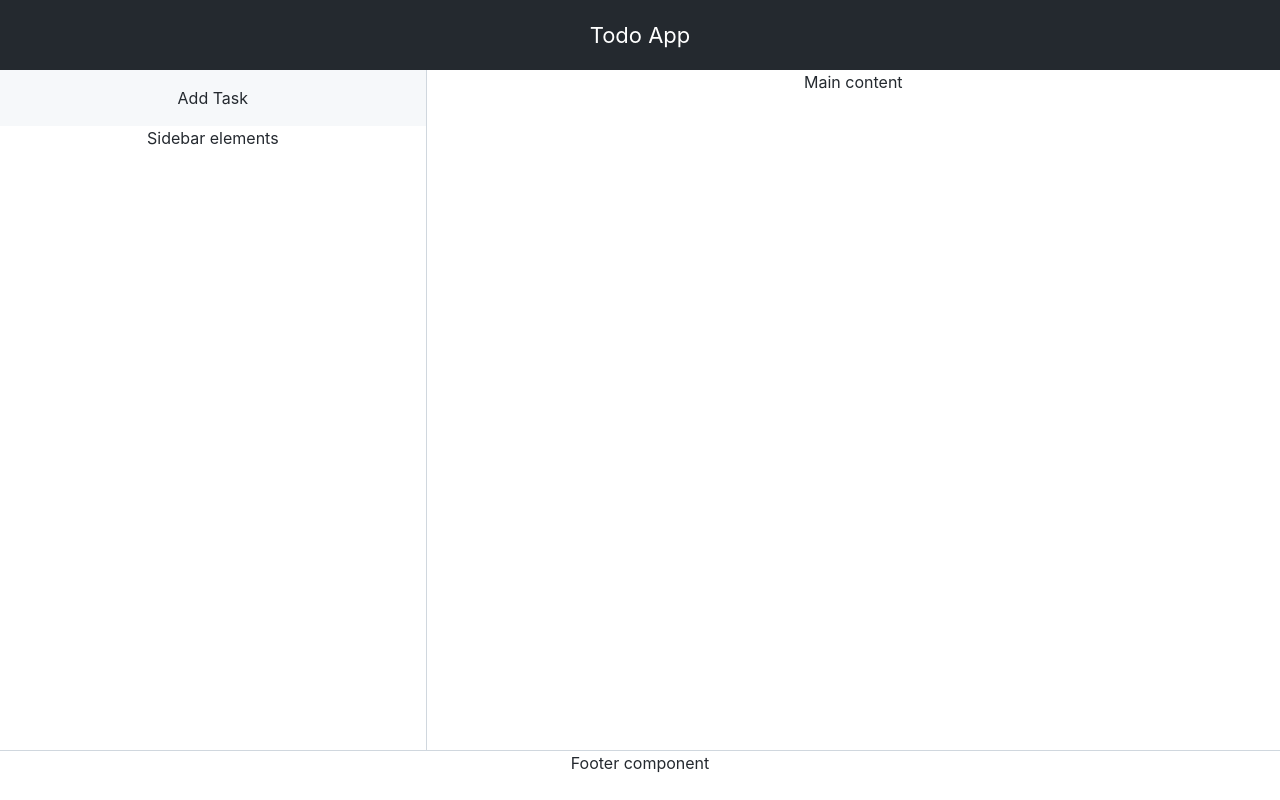
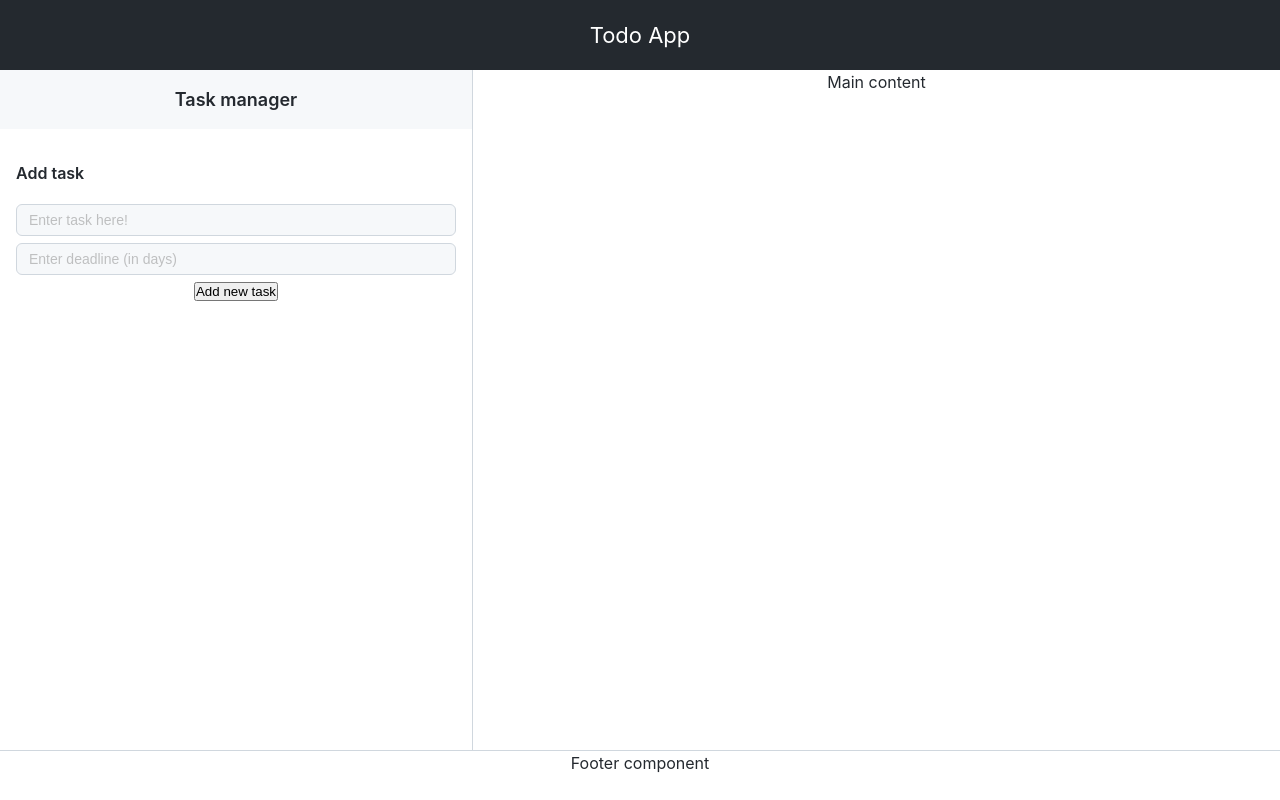
Before and after one commit to Wolleys/todo-list-react-typescript, a React (Create React App) app: page / in a window 1280 px wide. Built offline with nearby package versions, Linux system fonts and the light colour scheme.

Commit message:
Add: Task interface and add content to sidebar component

```diff
--- a/src/App.tsx
+++ b/src/App.tsx
@@ -1,13 +1,13 @@
 import { FC } from "react";
 import "./App.css";
-import Layout from "./components/Layout";
+import Todo from "./pages/todo";
 
 const App: FC = () => {
   return (
     <div className="App">
-      <Layout />
+      <Todo />
     </div>
   );
-}
+};
 
 export default App;
--- a/src/components/FormElements/TextField/css/styles.css
+++ b/src/components/FormElements/TextField/css/styles.css
@@ -1,20 +1,24 @@
-.input-wrapper {
-    outline: 0;
-    border: none;
-    color: #f8f9fa;
-    padding: 0.5rem;
-    font-size: 1rem;
-    border-radius: 5px;
+.input {
+    width: 440px;
+    outline: none;
+    max-width: 100%;
+    font-size: 14px;
+    transition: 80ms;
+    color: #1f2328;
+    line-height: 20px;
+    padding: 5px 12px;
+    border-radius: 6px;
     margin: 0.2rem 0rem;
-    border: 1px solid #352f5b;
-    background-color: rgba(0, 0, 0, .2);
+    border: 1px solid #d0d7de;
+    background-color: #f6f8fa;
 }
 
-.input-wrapper:focus {
-    color: #f8f9fa;
-    border: 1px solid #423a6f;
+.input:focus {
+    border: 1px solid #0969da;
+    background-color: #ffffff;
 }
 
-.input-wrapper::placeholder {
+.input::placeholder {
     opacity: 0.5;
+    color: #888;
 }
--- a/src/components/FormElements/TextField/index.tsx
+++ b/src/components/FormElements/TextField/index.tsx
@@ -10,12 +10,7 @@ const TextField: FC<InputProps> = ({ name, label, ...otherProps }) => {
   return (
     <>
       <label htmlFor={name}> {label} </label>
-      <input
-        type="text"
-        name={name}
-        {...otherProps}
-        className="input-wrapper"
-      />
+      <input name={name} {...otherProps} className="input" />
     </>
   );
 };
--- a/src/components/Sidebar/css/styles.css
+++ b/src/components/Sidebar/css/styles.css
@@ -6,6 +6,20 @@
 .Sidebar-title {
     display: grid;
     padding: 16px;
+    font-size: 18px;
+    font-weight: 600;
     place-items: center;
     background-color: #f6f8fa;
 }
+
+.Form-container {
+    padding: 16px;
+    margin: 1rem auto;
+}
+
+.Form-container h6 {
+    font-size: 16px;
+    font-weight: 600;
+    text-align: left;
+    margin-bottom: 1rem;
+}
--- a/src/components/Sidebar/index.tsx
+++ b/src/components/Sidebar/index.tsx
@@ -1,11 +1,14 @@
 import { FC } from "react";
 import "./css/styles.css";
+import AddTask from "../../pages/todo/actions/add_task";
 
 const Sidebar: FC = () => {
   return (
     <div className="Sidebar-component">
-      <div className="Sidebar-title">Add Task</div>
-      Sidebar elements
+      <div className="Sidebar-title">Task manager</div>
+      <div className="Form-container">
+        <AddTask />
+      </div>
     </div>
   );
 };
--- /dev/null
+++ b/src/interfaces/TaskInterface.ts
@@ -0,0 +1,3 @@
+export interface TaskInterface {
+  task: { id: number; description: string; deadline: number }[];
+}
--- /dev/null
+++ b/src/pages/todo/actions/add_task/index.tsx
@@ -0,0 +1,44 @@
+import { FC } from "react";
+import useForm from "../../../../hooks/useForm";
+import TextField from "../../../../components/FormElements/TextField";
+
+const AddTask: FC = () => {
+  const initialState = {
+    id: 0,
+    description: "",
+    deadline: 0,
+  };
+
+  const { onChange, onSubmit, values: input } = useForm(addTask, initialState);
+
+  async function addTask() {
+    console.log(input);
+  }
+
+  return (
+    <>
+      <h6>Add task</h6>
+      <form onSubmit={onSubmit}>
+        <TextField
+          required
+          type="text"
+          name="description"
+          onChange={onChange}
+          placeholder="Enter task here!"
+        />
+        <br/>
+        <TextField
+          required
+          type="number"
+          name="deadline"
+          onChange={onChange}
+          placeholder="Enter deadline (in days)"
+        />
+        <br/>
+        <button type="submit">Add new task</button>
+      </form>
+    </>
+  );
+};
+
+export default AddTask;
--- /dev/null
+++ b/src/pages/todo/index.tsx
@@ -0,0 +1,8 @@
+import { FC } from "react";
+import Layout from "../../components/Layout";
+
+const Todo: FC = () => {
+  return <Layout />;
+};
+
+export default Todo;
```
